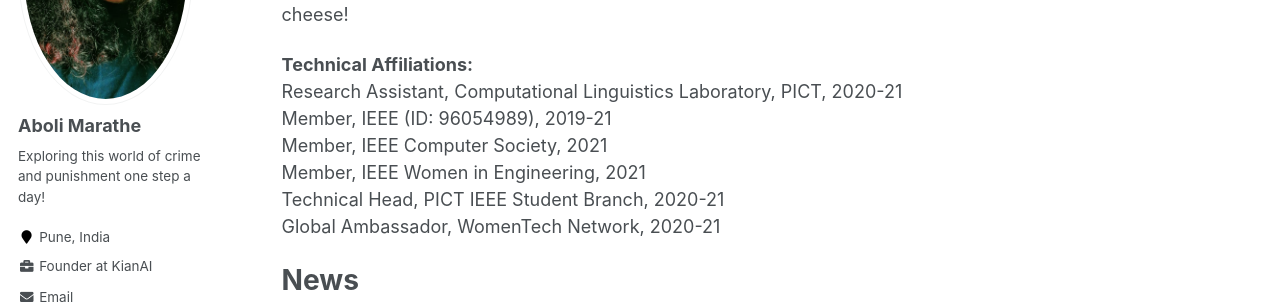
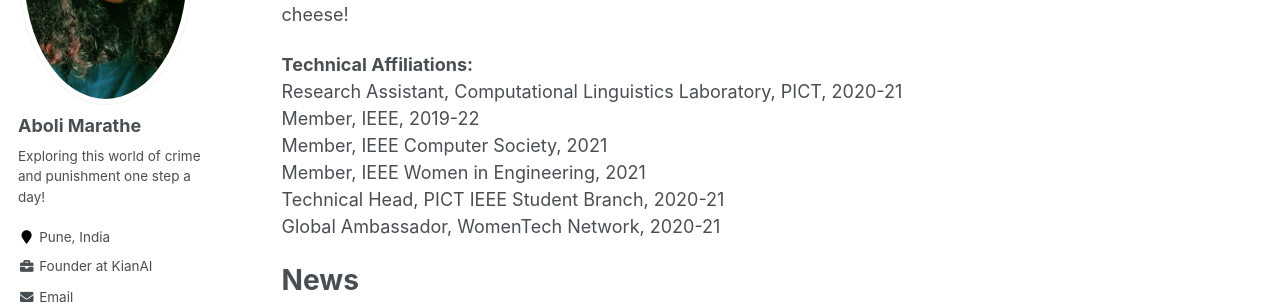
Before and after one commit to Infernolia/Infernolia.github.io, a Jekyll site: the page built from _pages/about.md, in a window 1280 px wide and 1087 px high. Shown: the part 279-583 px from the top of the window. Built offline with Jekyll 4.4.1, drawn with Linux system fonts in a browser that asks for light colours; some web fonts are replaced.

Commit message:
Update about.md

```diff
--- a/_pages/about.md
+++ b/_pages/about.md
@@ -11,7 +11,7 @@ I am a fourth year undergraduate studuent pursuing my Bachelor of Engineering De
 
 <B>Technical Affiliations: </B><BR>
 Research Assistant, Computational Linguistics Laboratory, PICT, 2020-21<BR>
-Member, IEEE (ID: 96054989), 2019-21<BR>
+Member, IEEE, 2019-22<BR>
 Member, IEEE Computer Society, 2021 <BR>
 Member, IEEE Women in Engineering, 2021 <BR>
 Technical Head, PICT IEEE Student Branch, 2020-21 <BR>
```
